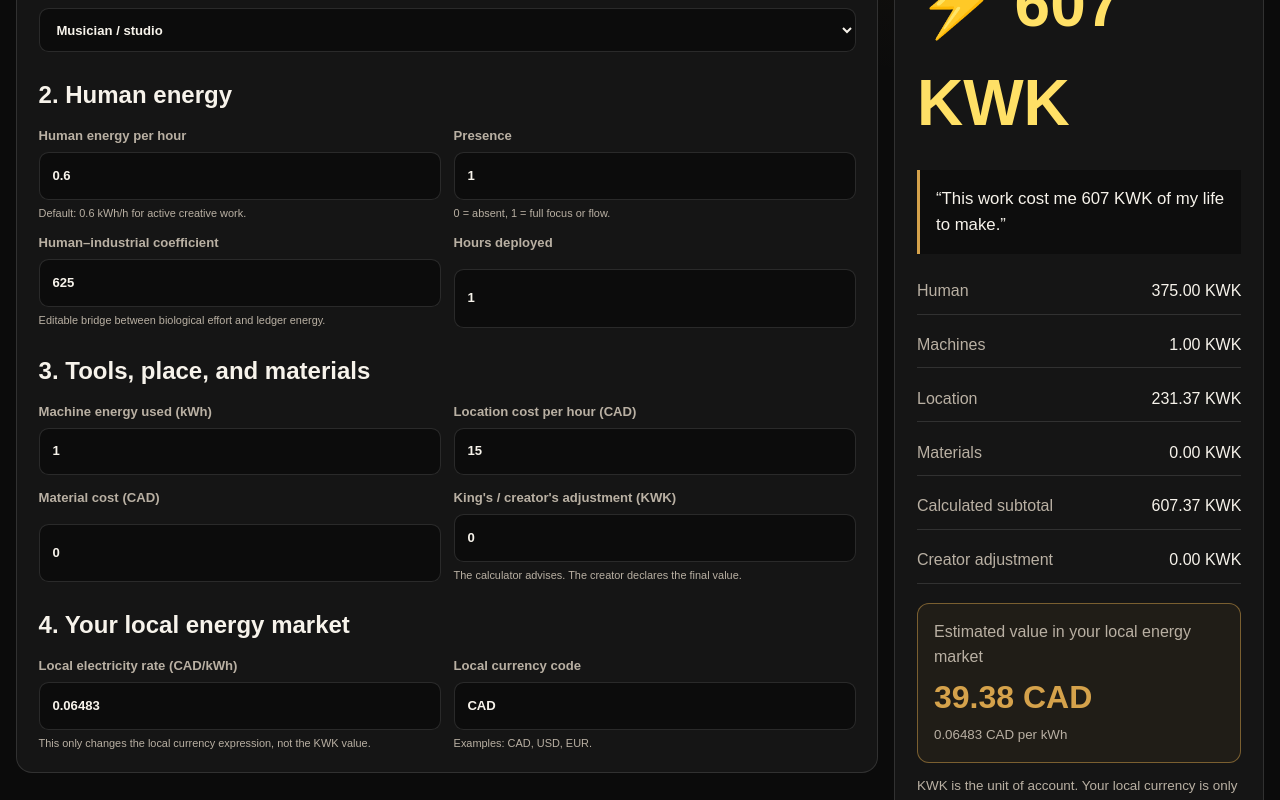
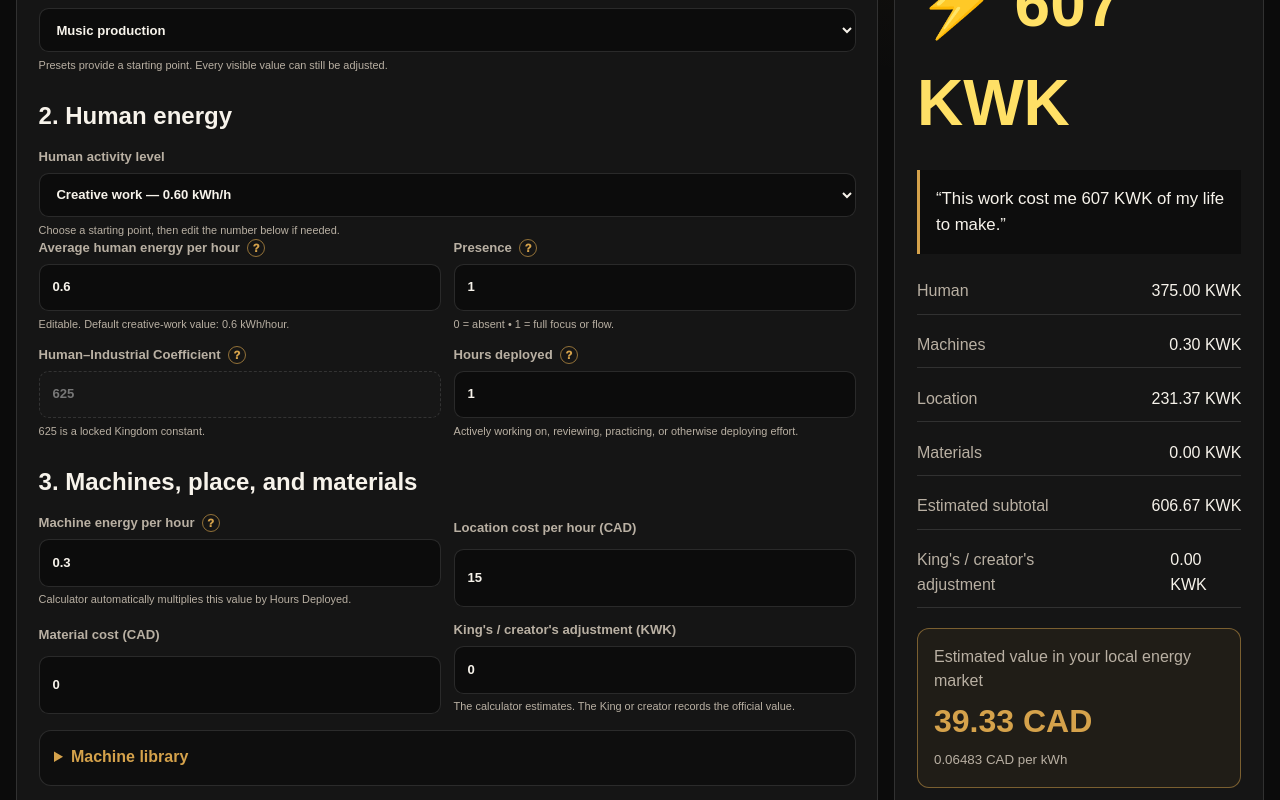
Before and after one commit to stvcentral/stvcentral, a Next.js app: page /kingdomwatts/calculator in a window 1280 px wide. Shown: the part 480-1280 px from the top of the page. Built offline with nearby package versions, Linux system fonts and the light colour scheme.

Commit message:
Upgrade KingdomWatt calculator to V3

```diff
--- a/app/globals.css
+++ b/app/globals.css
@@ -1179,3 +1179,23 @@ main { width: min(1180px, calc(100% - 2rem)); margin: 0 auto; }
   .meteor-card{width:75px}
   .mini-deck-card{width:45px}
 }
+
+/* KingdomWatt Calculator V3 */
+.kwk-field-label{display:flex;align-items:center;gap:.45rem}
+.kwk-info-tip{position:relative;display:inline-grid;place-items:center;width:18px;height:18px;border:1px solid rgba(213,162,75,.65);border-radius:999px;color:var(--gold);font-size:.7rem;font-weight:950;cursor:help;outline:none}
+.kwk-info-popover{position:absolute;left:50%;bottom:calc(100% + .65rem);z-index:120;width:min(330px,80vw);transform:translate(-50%,8px);display:grid;gap:.5rem;padding:.85rem;border:1px solid var(--gold);border-radius:.7rem;background:#0d0d0d;color:var(--text);font-size:.78rem;line-height:1.45;opacity:0;visibility:hidden;pointer-events:none;box-shadow:0 18px 55px rgba(0,0,0,.6);transition:opacity .15s ease,transform .15s ease}
+.kwk-info-tip:hover .kwk-info-popover,.kwk-info-tip:focus .kwk-info-popover{opacity:1;visibility:visible;transform:translate(-50%,0)}
+.kwk-info-popover span{color:var(--muted);font-weight:400}
+.kwk-field.is-disabled input{background:#171717;color:#777;cursor:not-allowed;border-style:dashed}
+.kwk-machine-library{margin-top:1rem;border:1px solid var(--line);border-radius:.75rem;background:#0e0e0e;padding:.9rem}
+.kwk-machine-library summary{cursor:pointer;color:var(--gold);font-weight:900}
+.kwk-machine-library>p{color:var(--muted);font-size:.85rem}
+.kwk-machine-grid{display:grid;grid-template-columns:repeat(2,minmax(0,1fr));gap:.55rem;margin-top:.8rem}
+.kwk-machine-grid label{display:grid;grid-template-columns:auto 1fr auto;gap:.55rem;align-items:center;padding:.65rem;border:1px solid var(--line);border-radius:.55rem;background:#121212;cursor:pointer}
+.kwk-machine-grid input{width:auto}
+.kwk-machine-grid span{color:var(--text);font-size:.8rem}
+.kwk-machine-grid strong{color:var(--muted);font-size:.72rem}
+.kwk-machine-total{display:flex;justify-content:space-between;gap:1rem;padding:.75rem 0;border-bottom:1px solid var(--line)}
+.kwk-machine-total:last-child{border-bottom:0}
+.kwk-machine-total span{color:var(--muted)}
+@media(max-width:650px){.kwk-machine-grid{grid-template-columns:1fr}.kwk-info-popover{left:auto;right:-.5rem;transform:translateY(8px)}.kwk-info-tip:hover .kwk-info-popover,.kwk-info-tip:focus .kwk-info-popover{transform:translateY(0)}}
--- a/app/kingdomwatts/calculator/page.js
+++ b/app/kingdomwatts/calculator/page.js
@@ -3,42 +3,82 @@
 
 import { useEffect, useMemo, useState } from "react";
 
-const PRESETS = {
-  "Custom": { presence: 0.5, machine: 0, location: 0, materials: 0 },
-  "Clerk / retail": { presence: 0.5, machine: 0.1, location: 0, materials: 0 },
-  "Teacher / instructor": { presence: 0.8, machine: 0.2, location: 0, materials: 0 },
-  "Gardener / lawn care": { presence: 0.6, machine: 0.5, location: 0, materials: 2 },
-  "Chef / prepared meal": { presence: 0.7, machine: 0.6, location: 0, materials: 4 },
-  "Musician / studio": { presence: 1, machine: 1, location: 15, materials: 0 },
-  "Doctor / consultation": { presence: 0.9, machine: 0.3, location: 0, materials: 0 },
-  "Security guard": { presence: 0.4, machine: 0.1, location: 0, materials: 0 },
-  "Firefighter / active": { presence: 1, machine: 5, location: 0, materials: 0 },
-  "Farmer / field work": { presence: 0.7, machine: 1.5, location: 0, materials: 1 },
+const HUMAN_PRESETS = {
+  "Resting": 0.11,
+  "Office work": 0.30,
+  "Creative work": 0.60,
+  "Active physical work": 0.80,
+  "Heavy labour": 1.00,
 };
 
-function NumberField({ label, value, onChange, step = "any", min = 0, help }) {
+const JOB_PRESETS = {
+  "Custom": ["Creative work", 0.5, 0, 0, 0],
+  "Music production": ["Creative work", 1, 0.30, 15, 0],
+  "Vocal recording": ["Creative work", 1, 0.22, 10, 0],
+  "Guitar lesson": ["Creative work", 0.8, 0.05, 0, 0],
+  "Programming": ["Office work", 0.9, 0.25, 0, 0],
+  "Graphic design": ["Creative work", 0.9, 0.28, 0, 0],
+  "Teaching": ["Creative work", 0.8, 0.10, 0, 0],
+  "Gardening": ["Active physical work", 0.6, 0.05, 0, 3],
+  "Lawn care": ["Active physical work", 0.7, 1.20, 0, 4],
+  "Cooking": ["Active physical work", 0.7, 1.00, 0, 10],
+  "Carpentry": ["Heavy labour", 0.8, 1.50, 0, 20],
+  "Mechanic work": ["Active physical work", 0.8, 1.00, 20, 25],
+  "Medical consultation": ["Office work", 0.9, 0.15, 30, 2],
+  "Firefighting — active": ["Heavy labour", 1, 5.00, 0, 0],
+};
+
+const MACHINE_LIBRARY = [
+  ["desktop", "Desktop computer", 0.25],
+  ["laptop", "Laptop", 0.08],
+  ["monitor", "Computer monitor", 0.03],
+  ["audio", "Audio interface", 0.01],
+  ["speakers", "Studio monitors / speakers", 0.04],
+  ["camera", "Camera", 0.02],
+  ["lighting", "Lighting", 0.10],
+  ["3dprinter", "3D printer", 0.15],
+  ["lawnmower", "Electric lawn mower", 1.20],
+  ["powertools", "Power tools", 1.00],
+  ["hvac", "Heating / cooling share", 0.50],
+];
+
+function InfoTip({ children }) {
   return (
-    <label className="kwk-field">
-      <span>{label}</span>
-      <input type="number" value={value} min={min} step={step}
-        onChange={(event) => onChange(Number(event.target.value))} />
+    <span className="kwk-info-tip" tabIndex="0">
+      ?
+      <span className="kwk-info-popover">{children}</span>
+    </span>
+  );
+}
+
+function NumberField({ label, value, onChange, step="any", min=0, help, disabled=false, info }) {
+  return (
+    <label className={`kwk-field ${disabled ? "is-disabled" : ""}`}>
+      <span className="kwk-field-label">
+        {label}
+        {info ? <InfoTip>{info}</InfoTip> : null}
+      </span>
+      <input type="number" value={value} min={min} step={step} disabled={disabled}
+        onChange={(e) => onChange(Number(e.target.value))} />
       {help && <small>{help}</small>}
     </label>
   );
 }
 
 export default function KingdomWattCalculator() {
-  const [service, setService] = useState("Musician / studio");
+  const [jobPreset, setJobPreset] = useState("Music production");
+  const [humanPreset, setHumanPreset] = useState("Creative work");
   const [humanEnergy, setHumanEnergy] = useState(0.6);
   const [presence, setPresence] = useState(1);
-  const [coefficient, setCoefficient] = useState(625);
+  const coefficient = 625;
   const [hours, setHours] = useState(1);
-  const [machine, setMachine] = useState(1);
+  const [machinePerHour, setMachinePerHour] = useState(0.30);
+  const [selectedMachines, setSelectedMachines] = useState([]);
   const [locationPerHour, setLocationPerHour] = useState(15);
   const [materials, setMaterials] = useState(0);
   const [rate, setRate] = useState(0.06483);
   const [currency, setCurrency] = useState("CAD");
-  const [artistAdjustment, setArtistAdjustment] = useState(0);
+  const [creatorAdjustment, setCreatorAdjustment] = useState(0);
 
   useEffect(() => {
     const savedRate = Number(localStorage.getItem("kwk-local-rate"));
@@ -52,27 +92,38 @@ export default function KingdomWattCalculator() {
     localStorage.setItem("kwk-local-currency", currency);
   }, [rate, currency]);
 
+  const machineLibraryTotal = useMemo(() =>
+    selectedMachines.reduce((sum, id) => {
+      const item = MACHINE_LIBRARY.find(([machineId]) => machineId === id);
+      return sum + (item?.[2] || 0);
+    }, 0), [selectedMachines]);
+
   const values = useMemo(() => {
     const safeRate = rate > 0 ? rate : 0.00001;
+    const effectiveMachineRate = machinePerHour + machineLibraryTotal;
     const human = humanEnergy * presence * coefficient * hours;
+    const machines = effectiveMachineRate * hours;
     const location = (locationPerHour / safeRate) * hours;
     const materialEnergy = materials / safeRate;
-    const calculated = human + machine + location + materialEnergy;
-    const finalValue = Math.max(0, calculated + artistAdjustment);
-    return {
-      human, machine, location, materials: materialEnergy,
-      calculated, finalValue,
-      localEquivalent: finalValue * safeRate,
-    };
-  }, [humanEnergy, presence, coefficient, hours, machine, locationPerHour, materials, rate, artistAdjustment]);
+    const estimated = human + machines + location + materialEnergy;
+    const finalValue = Math.max(0, estimated + creatorAdjustment);
+    return { human, machines, location, materialEnergy, estimated, finalValue, effectiveMachineRate, localEquivalent: finalValue * safeRate };
+  }, [humanEnergy, presence, hours, machinePerHour, machineLibraryTotal, locationPerHour, materials, rate, creatorAdjustment]);
 
-  function applyPreset(name) {
-    setService(name);
-    const preset = PRESETS[name];
-    setPresence(preset.presence);
-    setMachine(preset.machine);
-    setLocationPerHour(preset.location);
-    setMaterials(preset.materials);
+  function applyJobPreset(name) {
+    setJobPreset(name);
+    const [humanName, p, machine, location, material] = JOB_PRESETS[name];
+    setHumanPreset(humanName);
+    setHumanEnergy(HUMAN_PRESETS[humanName]);
+    setPresence(p);
+    setMachinePerHour(machine);
+    setLocationPerHour(location);
+    setMaterials(material);
+    setSelectedMachines([]);
+  }
+
+  function toggleMachine(id) {
+    setSelectedMachines((current) => current.includes(id) ? current.filter((x) => x !== id) : [...current, id]);
   }
 
   return (
@@ -88,36 +139,96 @@ export default function KingdomWattCalculator() {
           <h2>1. What are you valuing?</h2>
           <label className="kwk-field">
             <span>Job or activity preset</span>
-            <select value={service} onChange={(e) => applyPreset(e.target.value)}>
-              {Object.keys(PRESETS).map((name) => <option key={name}>{name}</option>)}
+            <select value={jobPreset} onChange={(e) => applyJobPreset(e.target.value)}>
+              {Object.keys(JOB_PRESETS).map((name) => <option key={name}>{name}</option>)}
             </select>
+            <small>Presets provide a starting point. Every visible value can still be adjusted.</small>
           </label>
 
           <h2>2. Human energy</h2>
+          <label className="kwk-field">
+            <span>Human activity level</span>
+            <select value={humanPreset} onChange={(e) => {
+              setHumanPreset(e.target.value);
+              setHumanEnergy(HUMAN_PRESETS[e.target.value]);
+            }}>
+              {Object.entries(HUMAN_PRESETS).map(([name, value]) => (
+                <option key={name} value={name}>{name} — {value.toFixed(2)} kWh/h</option>
+              ))}
+            </select>
+            <small>Choose a starting point, then edit the number below if needed.</small>
+          </label>
+
           <div className="kwk-two-columns">
-            <NumberField label="Human energy per hour" value={humanEnergy} onChange={setHumanEnergy}
-              step="0.1" help="Default: 0.6 kWh/h for active creative work." />
-            <NumberField label="Presence" value={presence} onChange={setPresence}
-              step="0.1" help="0 = absent, 1 = full focus or flow." />
-            <NumberField label="Human–industrial coefficient" value={coefficient} onChange={setCoefficient}
-              step="1" help="Editable bridge between biological effort and ledger energy." />
-            <NumberField label="Hours deployed" value={hours} onChange={setHours}
-              step="0.25" />
+            <NumberField label="Average human energy per hour" value={humanEnergy}
+              onChange={(value) => { setHumanEnergy(value); setHumanPreset("Custom"); }} step="0.01"
+              help="Editable. Default creative-work value: 0.6 kWh/hour."
+              info={<>
+                <strong>Average Human Energy per Hour</strong>
+                <span>Represents the average biological energy deployed each hour.</span>
+                <span>An average adult at rest uses approximately 0.10–0.12 kWh/hour.</span>
+                <span>Creative work, physical activity, concentration, and skilled labour generally require more. The Kingdom default for active productive work is 0.6 kWh/hour.</span>
+              </>} />
+
+            <NumberField label="Presence" value={presence} onChange={setPresence} step="0.1"
+              help="0 = absent • 1 = full focus or flow."
+              info={<>
+                <strong>Presence</strong>
+                <span>How mentally engaged were you during the work?</span>
+                <span>0 = absent or fully distracted. 1 = full focus or flow.</span>
+              </>} />
+
+            <NumberField label="Human–Industrial Coefficient" value={coefficient} onChange={() => {}}
+              disabled help="625 is a locked Kingdom constant."
+              info={<>
+                <strong>Kingdom Constant</strong>
+                <span>This translates biological human energy into the Kingdom ledger. It is part of the Kingdom standard and cannot be changed.</span>
+              </>} />
+
+            <NumberField label="Hours deployed" value={hours} onChange={setHours} step="0.25"
+              help="Actively working on, reviewing, practicing, or otherwise deploying effort."
+              info={<>
+                <strong>Hours Deployed</strong>
+                <span>Hours actively creating, reviewing, practicing, or otherwise deploying effort.</span>
+              </>} />
           </div>
 
-          <h2>3. Tools, place, and materials</h2>
+          <h2>3. Machines, place, and materials</h2>
           <div className="kwk-two-columns">
-            <NumberField label="Machine energy used (kWh)" value={machine} onChange={setMachine} step="0.1" />
+            <NumberField label="Machine energy per hour" value={machinePerHour} onChange={setMachinePerHour} step="0.01"
+              help="Calculator automatically multiplies this value by Hours Deployed."
+              info={<>
+                <strong>Machine Energy per Hour</strong>
+                <span>Standard desktop computer: approximately 0.15–0.30 kWh/hour.</span>
+                <span>Include computers, cameras, lighting, audio equipment, power tools, and other machines.</span>
+              </>} />
+
             <NumberField label={`Location cost per hour (${currency})`} value={locationPerHour} onChange={setLocationPerHour} step="0.5" />
             <NumberField label={`Material cost (${currency})`} value={materials} onChange={setMaterials} step="0.5" />
-            <NumberField label="King's / creator's adjustment (KWK)" value={artistAdjustment} onChange={setArtistAdjustment}
-              min="-999999" step="1" help="The calculator advises. The creator declares the final value." />
+            <NumberField label="King's / creator's adjustment (KWK)" value={creatorAdjustment}
+              onChange={setCreatorAdjustment} min="-999999" step="1"
+              help="The calculator estimates. The King or creator records the official value." />
           </div>
+
+          <details className="kwk-machine-library">
+            <summary>Machine library</summary>
+            <p>Select standard machines to add their hourly use to the manual machine value.</p>
+            <div className="kwk-machine-grid">
+              {MACHINE_LIBRARY.map(([id, label, machineRate]) => (
+                <label key={id}>
+                  <input type="checkbox" checked={selectedMachines.includes(id)} onChange={() => toggleMachine(id)} />
+                  <span>{label}</span><strong>{machineRate.toFixed(2)} kWh/h</strong>
+                </label>
+              ))}
+            </div>
+            <div className="kwk-machine-total"><span>Machine library total</span><strong>{machineLibraryTotal.toFixed(2)} kWh/h</strong></div>
+            <div className="kwk-machine-total"><span>Effective machine energy per hour</span><strong>{values.effectiveMachineRate.toFixed(2)} kWh/h</strong></div>
+          </details>
 
           <h2>4. Your local energy market</h2>
           <div className="kwk-two-columns">
-            <NumberField label={`Local electricity rate (${currency}/kWh)`} value={rate} onChange={setRate}
-              step="0.00001" help="This only changes the local currency expression, not the KWK value." />
+            <NumberField label={`Local electricity rate (${currency}/kWh)`} value={rate} onChange={setRate} step="0.00001"
+              help="This changes only the local currency expression, never the KWK value." />
             <label className="kwk-field">
               <span>Local currency code</span>
               <input value={currency} maxLength="3" onChange={(e) => setCurrency(e.target.value.toUpperCase())} />
@@ -127,26 +238,23 @@ export default function KingdomWattCalculator() {
         </section>
 
         <aside className="kwk-result-panel">
-          <p className="eyebrow">CALCULATED LEDGER</p>
+          <p className="eyebrow">ESTIMATED CREATIVE ENERGY VALUE</p>
           <h2>⚡ {Math.round(values.finalValue).toLocaleString()} KWK</h2>
           <blockquote>“This work cost me {Math.round(values.finalValue).toLocaleString()} KWK of my life to make.”</blockquote>
-
           <dl className="kwk-breakdown">
             <div><dt>Human</dt><dd>{values.human.toFixed(2)} KWK</dd></div>
-            <div><dt>Machines</dt><dd>{values.machine.toFixed(2)} KWK</dd></div>
+            <div><dt>Machines</dt><dd>{values.machines.toFixed(2)} KWK</dd></div>
             <div><dt>Location</dt><dd>{values.location.toFixed(2)} KWK</dd></div>
-            <div><dt>Materials</dt><dd>{values.materials.toFixed(2)} KWK</dd></div>
-            <div><dt>Calculated subtotal</dt><dd>{values.calculated.toFixed(2)} KWK</dd></div>
-            <div><dt>Creator adjustment</dt><dd>{artistAdjustment.toFixed(2)} KWK</dd></div>
+            <div><dt>Materials</dt><dd>{values.materialEnergy.toFixed(2)} KWK</dd></div>
+            <div><dt>Estimated subtotal</dt><dd>{values.estimated.toFixed(2)} KWK</dd></div>
+            <div><dt>King's / creator's adjustment</dt><dd>{creatorAdjustment.toFixed(2)} KWK</dd></div>
           </dl>
-
           <div className="kwk-local-result">
             <span>Estimated value in your local energy market</span>
             <strong>{values.localEquivalent.toFixed(2)} {currency}</strong>
             <small>{rate.toFixed(5)} {currency} per kWh</small>
           </div>
-
-          <p className="kwk-note">KWK is the unit of account. Your local currency is only the visitor’s local expression of that energy.</p>
+          <p className="kwk-note">KWK remains the unit of account. Local currency is only the visitor’s local expression of that energy.</p>
         </aside>
       </div>
     </main>
```
Also changed, not shown: 1 other file (tests, documents, lock files or other folders).
